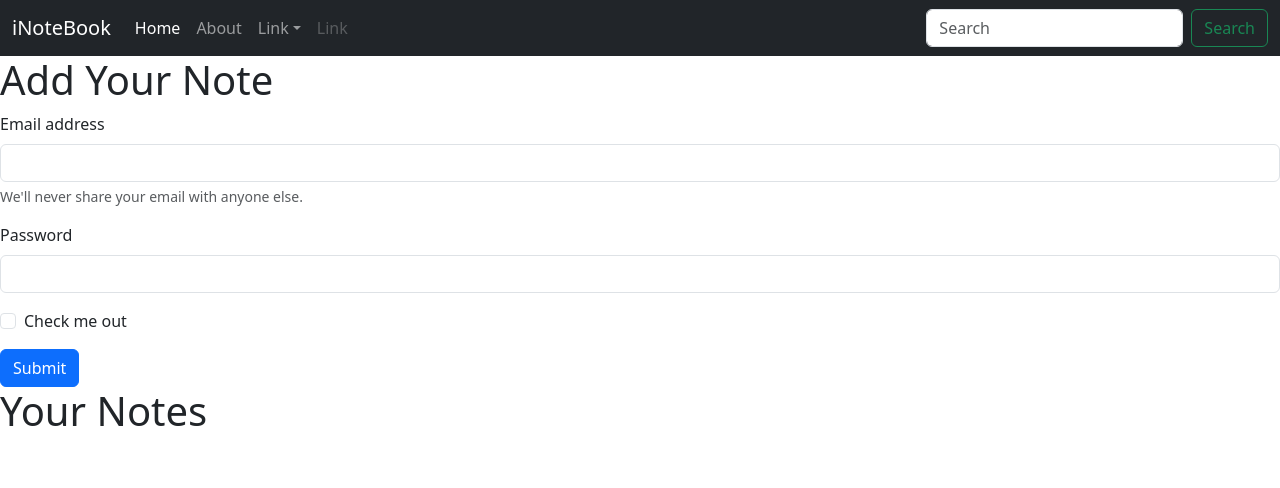
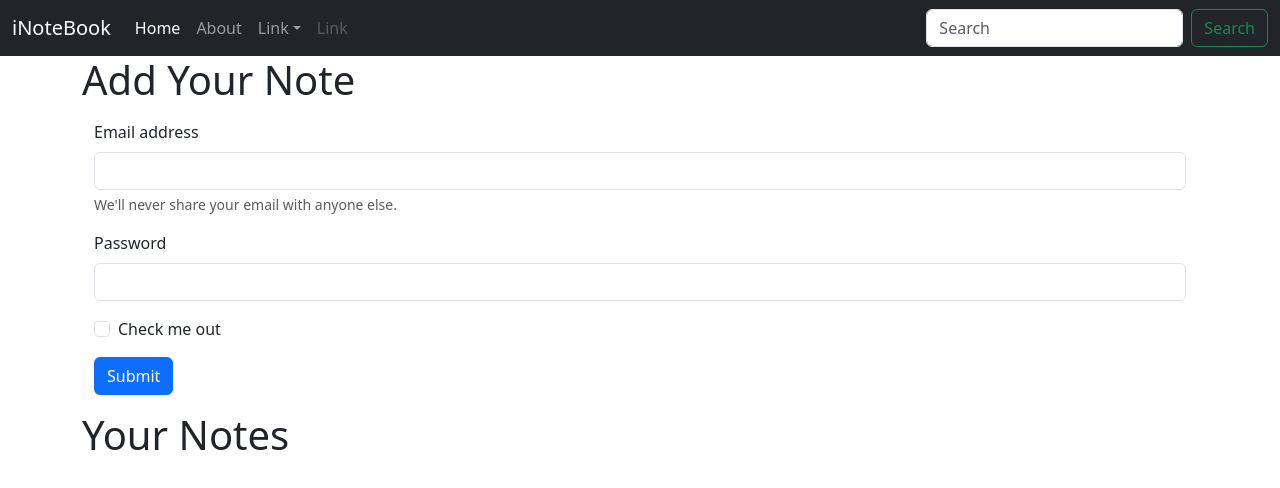
Before and after one commit to vinayakmishra-11/Inotebook, a React (Vite) app in the folder Fronthend/: page / in a window 1280 px wide. Shown: the top 488 px of the page. Built offline with nearby package versions, Linux system fonts and the light colour scheme.

Commit message:
add container

```diff
--- a/Fronthend/src/App.jsx
+++ b/Fronthend/src/App.jsx
@@ -17,10 +17,12 @@ function App() {
     <NoteState>
    <Router>
      <Navbar/>
+     <div className="container">
         <Routes>
           <Route path="/" element={<Home />} />
           <Route path="/about" element={<About />} />
         </Routes>
+        </div>
    </Router>
    </NoteState>
     </>
--- a/Fronthend/src/components/Home.jsx
+++ b/Fronthend/src/components/Home.jsx
@@ -4,7 +4,8 @@ export default function Home() {
   return (
     <div >
      <h1>Add Your Note </h1>
-     <form>
+    <div className="container my-3">
+       <form>
   <div className="mb-3">
     <label for="exampleInputEmail1" className="form-label">Email address</label>
     <input type="email" className="form-control" id="exampleInputEmail1" aria-describedby="emailHelp" />
@@ -20,6 +21,7 @@ export default function Home() {
   </div>
   <button type="submit" className="btn btn-primary">Submit</button>
 </form>
+    </div>
      <h1>Your Notes </h1>
     </div>
   )
```
